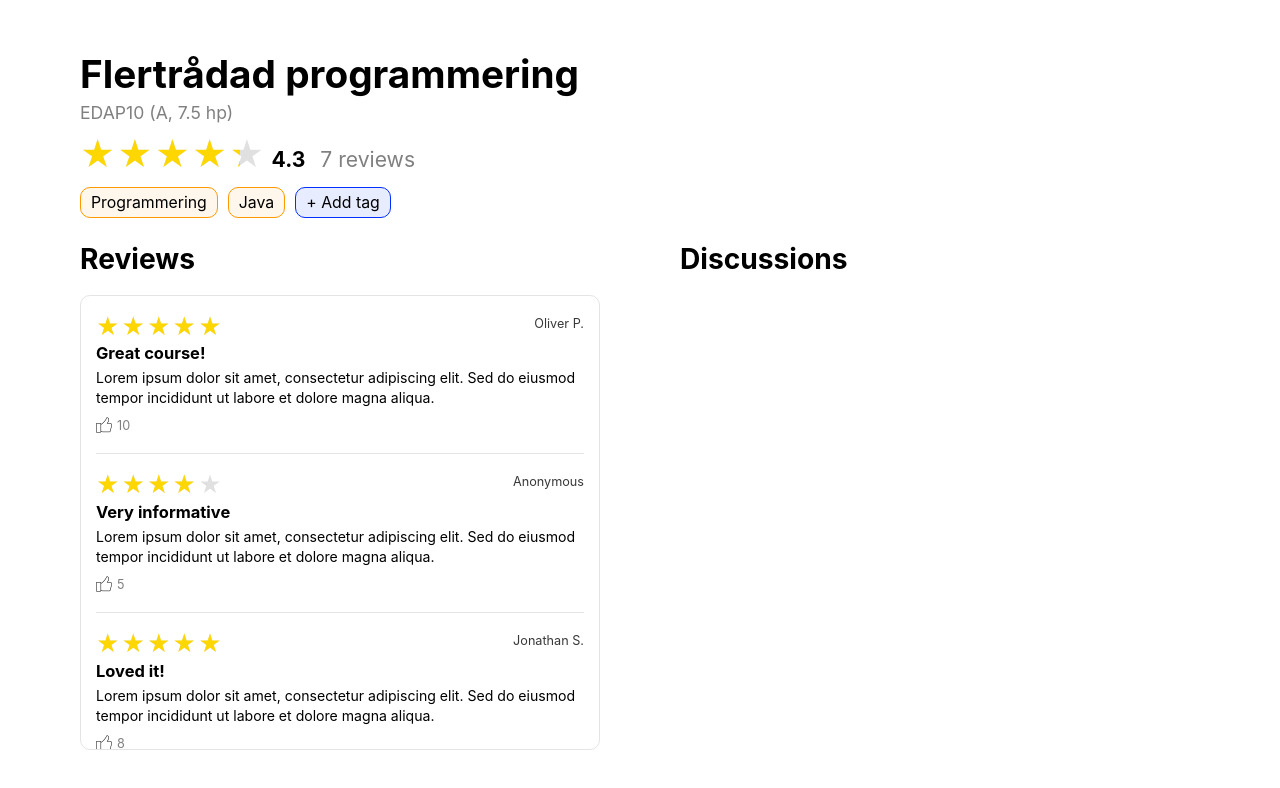
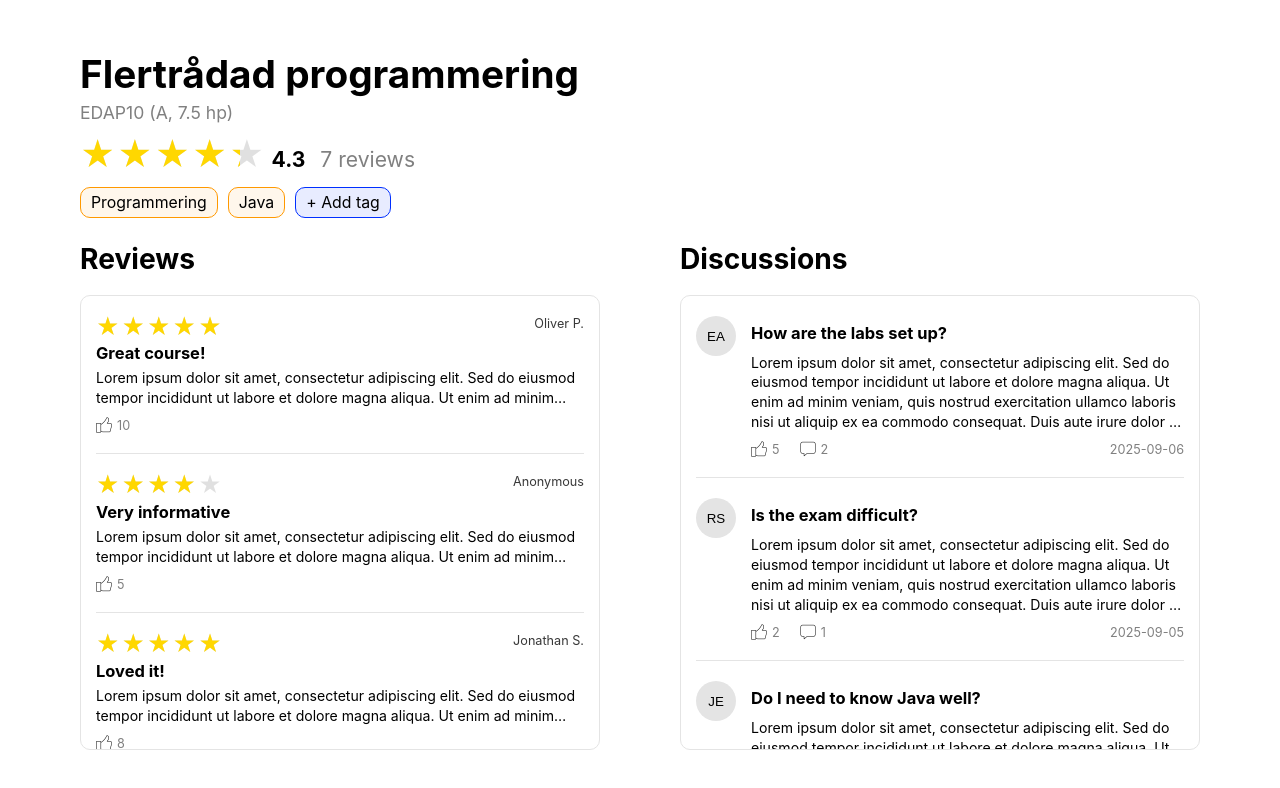
Before and after one commit to perssonoliver/UniForum, a React (Create React App) app in the folder frontend/: page / in a window 1280 px wide. Shown: the top 788 px of the page. Built offline with nearby package versions, Linux system fonts and the light colour scheme.

Commit message:
Implemented skeleton for Discussions

```diff
--- a/frontend/src/CoursePage.css
+++ b/frontend/src/CoursePage.css
@@ -149,10 +149,23 @@
   border: 0px solid brown;
 }
 
+.course-review-text {
+  display: -webkit-box;
+  -webkit-line-clamp: 2;
+  line-clamp: 2;
+  -webkit-box-orient: vertical;
+  overflow: hidden;
+  line-height: 1.4em;
+  margin-top: 0;
+  margin-bottom: 5px;
+}
+
 .course-review-footer {
   display: flex;
   align-items: center;
   gap: 5px;
+  font-size: 0.9em;
+  color: gray;
 }
 
 .course-review-like-button {
@@ -169,22 +182,123 @@
   height: 100%;
 }
 
-.course-review-like-count {
+/***********************************************************************/
+
+.course-body-discussions-container {
+  border: 1px solid orange;
+}
+
+.course-body-discussions-container {
+  display: flex;
+  flex-direction: column;
+  min-height: 0;
+  border: 0px solid lime;
+}
+
+.course-discussions-list-container {
+  border-radius: 10px;
+  border: 1px solid #e4e4e4;
+  overflow-y: auto;
+  flex: 1;
+  /* Hide scrollbar for Chrome, Safari and Opera */
+  &::-webkit-scrollbar {
+    display: none;
+  }
+  /* Hide scrollbar for IE, Edge and Firefox */
+  -ms-overflow-style: none;
+  scrollbar-width: none;
+}
+
+.course-discussions-list {
+  overflow: hidden;
+  list-style: none;
+  padding: 0;
+  margin: 0;
+}
+
+.course-discussion-card {
+  margin: 0 15px;
+  padding: 20px 0;
+  display: flex;
+  gap: 15px;
+  border-bottom: 1px solid #e4e4e4;
+}
+
+.course-discussion-card:last-child {
+  border-bottom: none;
+}
+
+.course-discussion-profile {
+  width: 40px;
+  height: 40px;
+  border-radius: 50%;
+  background-color: #e4e4e4;
+  border: none;
+  cursor: pointer;
+  line-height: 40px;
+}
+
+.course-discussion-main {
+  flex: 1;
+  display: flex;
+  flex-direction: column;
+  gap: 5px;
+}
+
+.course-discussion-title {
+  margin-top: 7px;
+  margin-bottom: 0;
+}
+
+.course-discussion-text {
+  display: -webkit-box;
+  -webkit-line-clamp: 4;
+  line-clamp: 4;
+  -webkit-box-orient: vertical;
+  overflow: hidden;
+  line-height: 1.4em;
+  margin: 5px 0;
+}
+
+.course-discussion-footer {
+  display: flex;
+  align-items: center;
+  gap: 20px;
   font-size: 0.9em;
   color: gray;
 }
 
-.course-review-text {
-  display: -webkit-box;
-  -webkit-line-clamp: 2;
-  line-clamp: 2;
-  -webkit-box-orient: vertical;
-  overflow: hidden;
-  line-height: 1.4em;
-  margin-top: 0;
-  margin-bottom: 5px;
+.course-discussion-like-field {
+  display: flex;
+  align-items: center;
+  gap: 5px;
 }
 
-.course-body-discussions-container {
-  border: 0px solid orange;
+.course-discussion-like-button {
+  width: 16px;
+  height: 16px;
+  background: none;
+  border: none;
+  padding: 0;
+  cursor: pointer;
 }
+
+.course-discussion-comment-field {
+  display: flex;
+  align-items: center;
+  gap: 5px;
+}
+
+.course-discussion-comment-button {
+  width: 16px;
+  height: 16px;
+  background: none;
+  border: none;
+  padding: 0;
+  cursor: pointer;
+}
+
+.course-discussion-date {
+  flex-grow: 1;
+  text-align: right;
+}
--- a/frontend/src/CoursePage.js
+++ b/frontend/src/CoursePage.js
@@ -1,6 +1,7 @@
 import './CoursePage.css'
 import StarRating from './components/StarRating'
-import like from './img/like.png'
+import likeIcon from './img/like.png'
+import commentIcon from './img/comment.png'
 
 function CourseHeader() {
   const averageRating = 4.3
@@ -33,39 +34,51 @@ function CourseBody() {
         <div className='course-reviews-list-container'>
           <ul className='course-reviews-list'>
             <CourseReview
-              rating={5} author="Oliver P." title="Great course!"
-              likesCount={10} dislikesCount={2}
+              rating={5} author="Oliver P." title="Great course!" likesCount={10}
             />
             <CourseReview
-              rating={4} author="Anonymous" title="Very informative"
-              likesCount={5} dislikesCount={1}
+              rating={4} author="Anonymous" title="Very informative" likesCount={5}
             />
             <CourseReview
-              rating={5} author="Jonathan S." title="Loved it!"
-              likesCount={8} dislikesCount={0}
+              rating={5} author="Jonathan S." title="Loved it!" likesCount={8}
             />
             <CourseReview
-              rating={4} author="Anonymous" title="Well structured"
-              likesCount={6} dislikesCount={1}
+              rating={4} author="Anonymous" title="Well structured" likesCount={6}
             />
             <CourseReview
-              rating={3} author="Anonymous" title="Could be better"
-              likesCount={3} dislikesCount={4}
+              rating={3} author="Anonymous" title="Could be better" likesCount={3}
             />
           </ul>
         </div>
       </div>
       <div className='course-body-discussions-container'>
         <h1>Discussions</h1>
-        <div className='course-body-discussions-list'>
-          <div className='course-discussion-card'></div>
+        <div className='course-discussions-list-container'>
+          <ul className='course-discussions-list'>
+            <CourseDiscussion
+              title="How are the labs set up?" author="EA"
+              date="2025-09-06" likesCount={5} commentsCount={2}
+            />
+            <CourseDiscussion
+              title="Is the exam difficult?" author="RS"
+              date="2025-09-05" likesCount={2} commentsCount={1}
+            />
+            <CourseDiscussion
+              title="Do I need to know Java well?" author="JE"
+              date="2025-09-02" likesCount={3} commentsCount={1}
+            />
+            <CourseDiscussion
+              title="Is it a heavy course?" author="FH"
+              date="2025-09-02" likesCount={6} commentsCount={3}
+            />
+          </ul>
         </div>
       </div>
     </div>
   )
 }
 
-function CourseReview({ rating, author, title, likesCount, dislikesCount }) {
+function CourseReview({ rating, author, title, likesCount }) {
   return (
     <li className='course-review-card'>
       <div className='course-review-rating'>
@@ -75,19 +88,49 @@ function CourseReview({ rating, author, title, likesCount, dislikesCount }) {
       <h3 className='course-review-title'>{title}</h3>
       <p className='course-review-text'>{`Lorem ipsum dolor sit amet,
         consectetur adipiscing elit. Sed do eiusmod tempor incididunt
-        ut labore et dolore magna aliqua.`}
+        ut labore et dolore magna aliqua. Ut enim ad minim veniam,
+        quis nostrud exercitation ullamco laboris nisi ut aliquip ex ea
+        commodo consequat. Duis aute irure dolor in reprehenderit in
+        voluptate velit esse cillum dolore eu fugiat nulla pariatur.`}
       </p>
       <div className='course-review-footer'>
         <button className='course-review-like-button'>
-          <img className='like-icon' src={like} alt='Like' />
+          <img className='like-icon' src={likeIcon} alt='Like' />
         </button>
-        <span className='course-review-like-count'>{likesCount}</span>
-        {/*
-          <button className='course-review-like-button'>
-            <img className='like-icon' src={dislike} alt='Dislike' />
-          </button>
-          <span className='course-review-like-count'>{dislikesCount}</span>
-        */}
+        <span>{likesCount}</span>
+      </div>
+    </li>
+  )
+}
+
+function CourseDiscussion({ title, author, date, likesCount, commentsCount }) {
+  return (
+    <li className='course-discussion-card'>
+      <button className='course-discussion-profile'>{author}</button>
+      <div className='course-discussion-main'>
+        <h3 className='course-discussion-title'>{title}</h3>
+        <p className='course-discussion-text'>{`Lorem ipsum dolor sit amet,
+          consectetur adipiscing elit. Sed do eiusmod tempor incididunt
+          ut labore et dolore magna aliqua. Ut enim ad minim veniam,
+          quis nostrud exercitation ullamco laboris nisi ut aliquip ex ea
+          commodo consequat. Duis aute irure dolor in reprehenderit in
+          voluptate velit esse cillum dolore eu fugiat nulla pariatur.`}
+        </p>
+        <div className='course-discussion-footer'>
+          <div className='course-discussion-like-field'>
+            <button className='course-discussion-like-button'>
+              <img className='like-icon' src={likeIcon} alt='Like' />
+            </button>
+            <span>{likesCount}</span>
+          </div>
+          <div className='course-discussion-comment-field'>
+            <button className='course-discussion-comment-button'>
+              <img className='like-icon' src={commentIcon} alt='Comment' />
+            </button>
+            <span>{commentsCount}</span>
+          </div>
+          <span className='course-discussion-date'>{date}</span>
+        </div>
       </div>
     </li>
   )
```
Also changed, not shown: frontend/src/img/comment.png (added).
